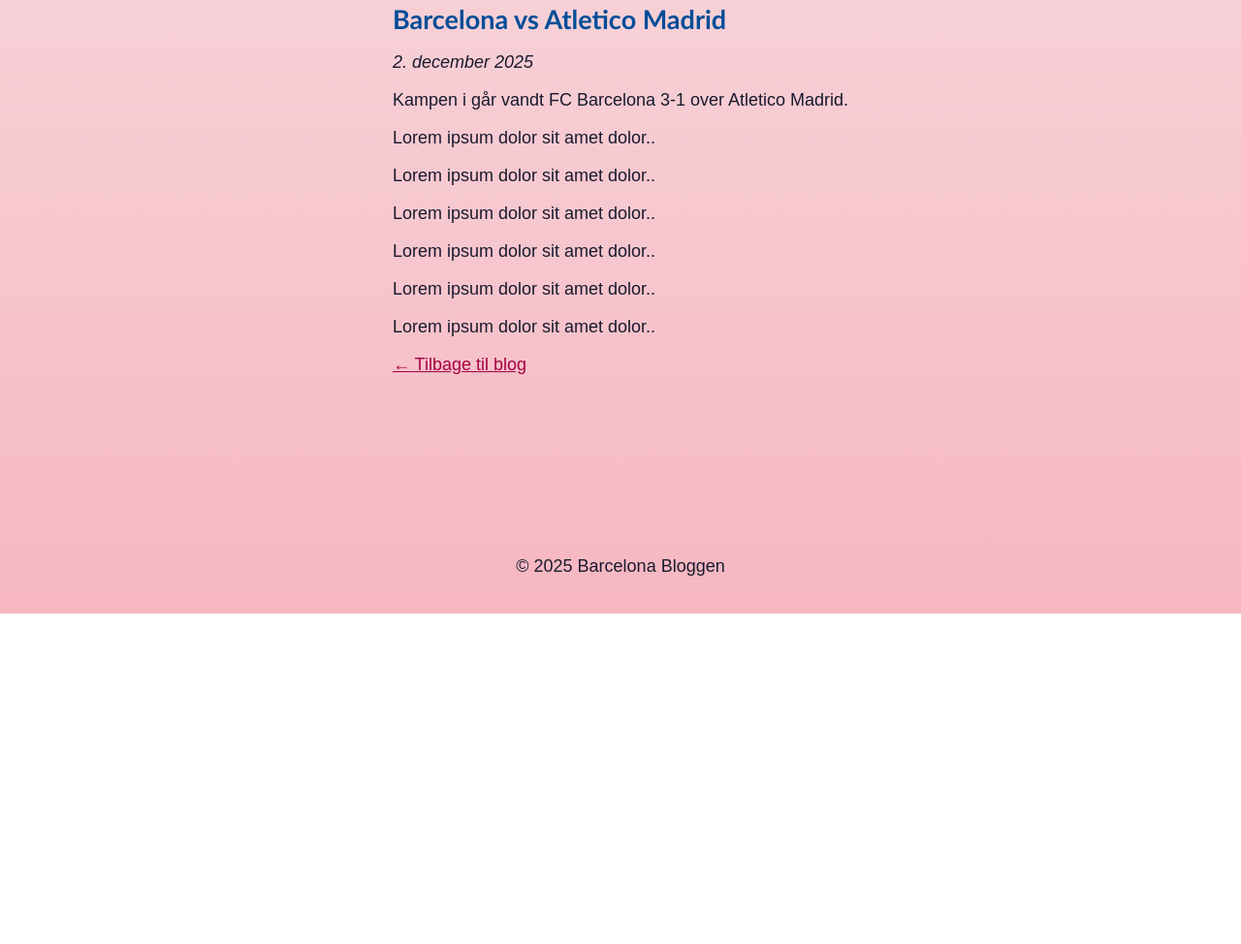
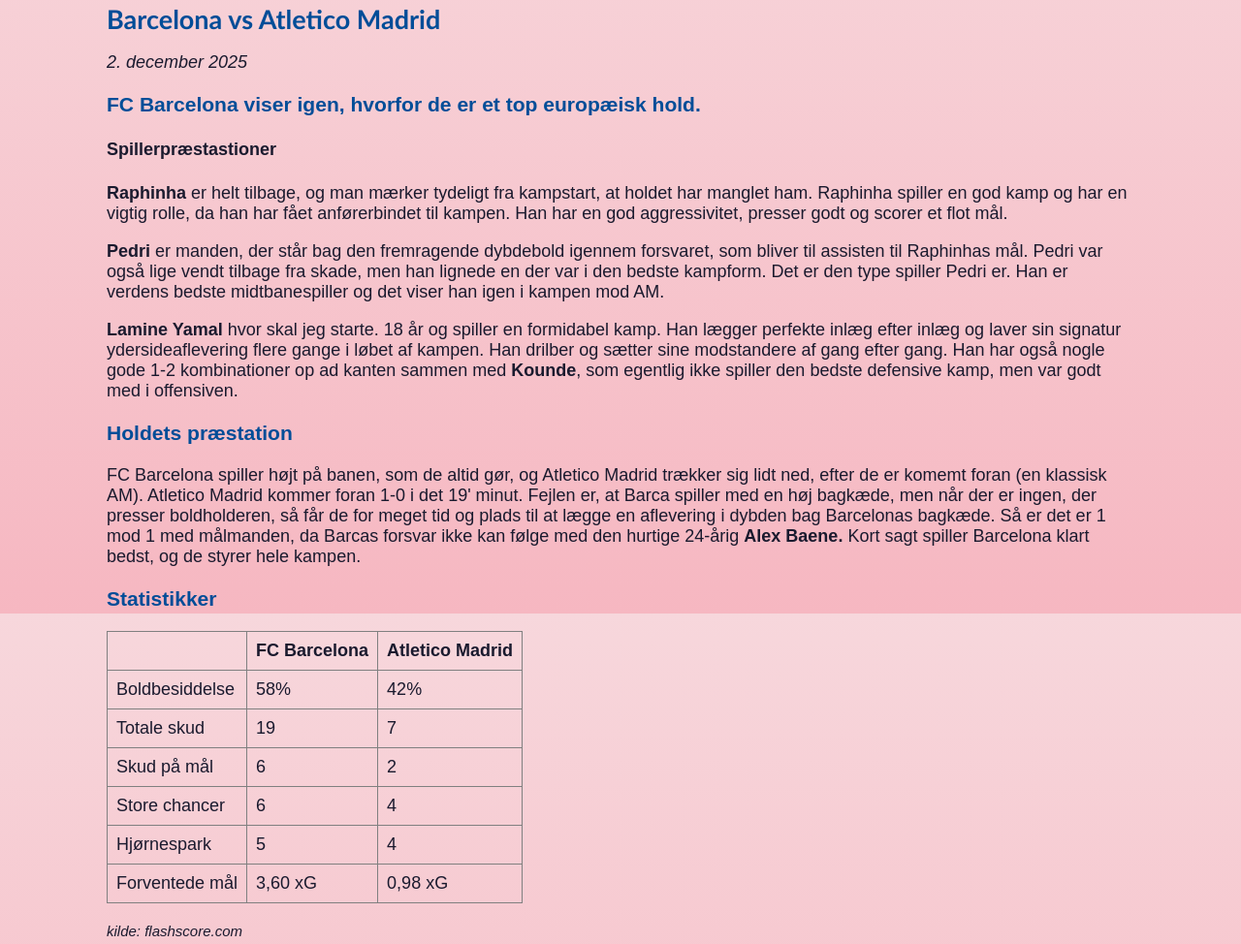
Before and after one commit to OttoDC/Barcelona-bloggen, an Eleventy site: page src/blog/kampe/barcelona-vs-atletico-madrid.md in a window 1280 px wide. Shown: the part 167-1141 px from the top of the page at 97% size. Before the commit the page ends 800 px from the top, so only its background shows below. Built offline with nearby package versions, Linux system fonts and the light colour scheme; Eleventy itself is replaced by a stand-in of ours; files that its build step writes are made by us from their sources; what markdown-it-link-attributes would draw is missing.

Commit message:
Make table and blog about Barca vs AM

```diff
--- a/src/blog/kampe/barcelona-vs-atletico-madrid.md
+++ b/src/blog/kampe/barcelona-vs-atletico-madrid.md
@@ -3,16 +3,33 @@ title: Barcelona vs Atletico Madrid
 date: 2025-12-02
 ---
 
-Kampen i går vandt FC Barcelona 3-1 over Atletico Madrid.
 
-Lorem ipsum dolor sit amet dolor..
+### FC Barcelona viser igen, hvorfor de er et top europæisk hold.
 
-Lorem ipsum dolor sit amet dolor..
+#### Spillerpræstastioner
+**Raphinha** er helt tilbage, og man mærker tydeligt fra kampstart, at holdet har manglet ham.
+Raphinha spiller en god kamp og har en vigtig rolle, da han har fået anførerbindet til kampen. Han har en god aggressivitet, presser godt og scorer et flot mål.
 
-Lorem ipsum dolor sit amet dolor..
+**Pedri** er manden, der står bag den fremragende dybdebold igennem forsvaret, som bliver til assisten til Raphinhas mål. Pedri var også lige vendt tilbage fra skade, men han lignede en der var i den bedste kampform.
+Det er den type spiller Pedri er. Han er verdens bedste midtbanespiller og det viser han igen i kampen mod AM.
 
-Lorem ipsum dolor sit amet dolor..
+**Lamine Yamal** hvor skal jeg starte. 18 år og spiller en formidabel kamp. Han lægger perfekte inlæg efter inlæg og laver sin signatur ydersideaflevering flere gange i løbet af kampen. Han drilber og sætter sine modstandere af gang efter gang.
+Han har også nogle gode 1-2 kombinationer op ad kanten sammen med **Kounde**, som egentlig ikke spiller den bedste defensive kamp, men var godt med i offensiven.
 
-Lorem ipsum dolor sit amet dolor..
+### Holdets præstation
+FC Barcelona spiller højt på banen, som de altid gør, og Atletico Madrid trækker sig lidt ned, efter de er komemt foran (en klassisk AM). Atletico Madrid kommer foran 1-0 i det 19' minut. Fejlen er, at Barca spiller med en høj bagkæde, men når der er ingen, der presser boldholderen, så får de for meget tid og plads til at lægge en aflevering i dybden bag Barcelonas bagkæde. Så er det er 1 mod 1 med målmanden, da Barcas forsvar ikke kan følge med den hurtige 24-årig **Alex Baene.**
+Kort sagt spiller Barcelona klart bedst, og de styrer hele kampen.
 
-Lorem ipsum dolor sit amet dolor..
+### Statistikker
+
+|               | FC Barcelona | Atletico Madrid |
+| ------------- | ------------ | --------------- |
+| Boldbesiddelse| 58%          | 42%             |
+| Totale skud   | 19           | 7               |
+| Skud på mål   | 6            | 2               |
+| Store chancer | 6            | 4               |
+| Hjørnespark   | 5            | 4               |
+| Forventede mål| 3,60 xG      | 0,98 xG         |
+
+
+<small><em> kilde: flashscore.com </em></small>
--- a/src/css/main.css
+++ b/src/css/main.css
@@ -14,7 +14,20 @@ main {
 
         }
     }
+
     li {
         margin-block-end: 0.6em;
     }
+
+    table {
+        border-collapse: collapse;
+        th {
+            border: 1px solid gray;
+            padding: .5em;
+        }
+        td {
+            border: 1px solid gray;
+            padding: .5em;
+        }
+    }
 }
```
